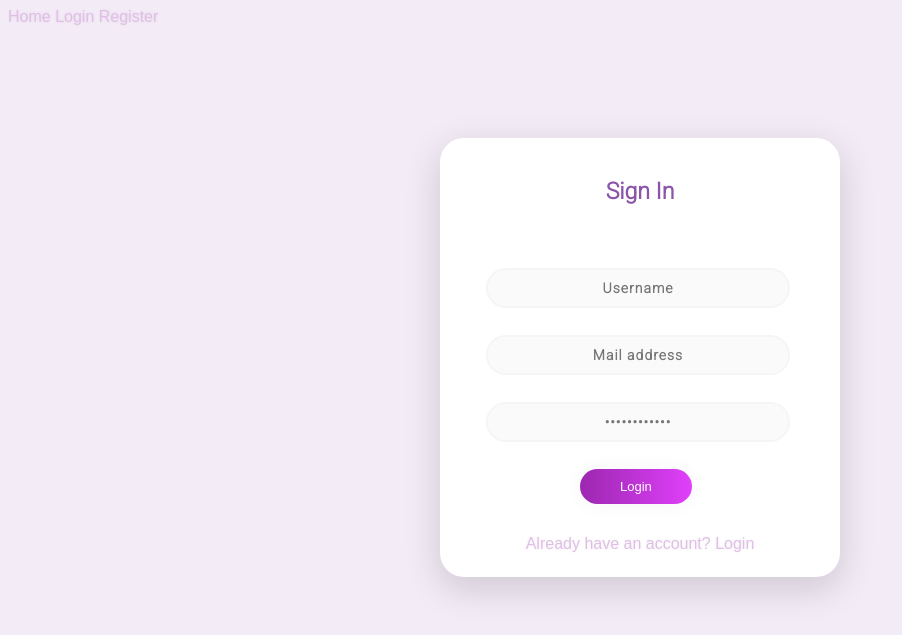
After one commit to Scaffus/Web-RestAPI, a Flask app: page /register in a window 1280 px wide. The commit adds this page. Shown: the top 635 px of the page, without its empty margins (0-902 px from the left). Run offline with Flask 2, Linux system fonts and the light colour scheme.

Commit message:
login/register system

```diff
--- a/App/app.py
+++ b/App/app.py
@@ -1,11 +1,40 @@
-from flask import Flask, render_template, request
-import pymongo
+from flask import Flask, render_template, request, flash, url_for, redirect
+from flask_login import login_manager, login_user, login_required, logout_user, current_user, LoginManager, UserMixin
+from werkzeug.security import generate_password_hash, check_password_hash
+from flask_sqlalchemy import SQLAlchemy
+from uuid import uuid4
 
 app = Flask(__name__)
-client = pymongo.MongoClient()
+db = SQLAlchemy(app)
 
-db = client['database']
+app.config['SQLALCHEMY_DATABASE_URI'] = 'sqlite:///database.db'
+app.config['SECRET_KEY'] = '9ca5bead08f09c4c4f70714gefg23807e9a25f60rfb969fd'
 
+login_manager = LoginManager()
+login_manager.login_view = 'login'
+login_manager.init_app(app)
+
+@login_manager.user_loader
+def load_user(mail):
+
+    return User.query.get(mail)
+
+class User(db.Model, UserMixin):
+    id       = db.Column(db.Integer, primary_key=True)
+    username = db.Column(db.String(80))
+    mail     = db.Column(db.String(120))
+    password = db.Column(db.String(80))
+
+    def is_active(self):
+        return True
+
+    def is_authenticated(self):
+        return self.authenticated
+
+    def is_anonymous(self):
+        return False
+
+# Homepage
 @app.route('/', methods=['GET', 'POST'])
 def index():
 
@@ -19,5 +48,74 @@ def index():
     return render_template('index.html', form=True)
 
 
+# Page de login
+@app.route('/login', methods=['GET', 'POST'])
+def login():
+
+    if request.method == 'POST':
+
+        mail     = request.form['mail']
+        password = request.form['password']
+
+        user = User.query.filter_by(mail=mail).first()
+
+        if user:
+            if check_password_hash(user.password, password):
+                flash('Vous avez été connecté avec succès!', category='success')
+                login_user(user, remember=True)
+
+                return redirect(url_for('index'))
+
+            else:
+                flash('Le mot de passe est incorrect.', category='error')
+        else:
+            flash('L\'addresse email n\'existe pas.')
+
+    return render_template('login.html', user=current_user)
+
+
+# Page de register
+@app.route('/register', methods=['GET', 'POST'])
+def register():
+
+    if request.method == 'POST':
+
+        username = request.form['username']
+        password = request.form['password']
+        mail     = request.form['mail']
+
+        user = User.query.filter_by(mail=mail).first()
+
+        if user:
+            flash('L\'addresse email existe déjà. {}'.format(user.username + ' ' + user.mail + ' ' + ' ' + user.password), category='error')
+            return redirect(url_for('register'))
+
+        elif len(username) < 3:
+            flash('Le pseudonyme doit contennir plus de 2 caractères.', category='error')
+            return redirect(url_for('register'))
+
+        elif len(password) < 8:
+            flash('Le mot de passe doit faire au moins 8 caractères.', category='error')
+            return redirect(url_for('register'))
+
+        elif len(mail) < 4:
+            flash('L\'addresse mail doit contennir plus de 3 caractères.', category='error')
+            return redirect(url_for('register'))
+
+        else:
+            newUser = User(username=username, mail=mail, password=generate_password_hash(password, method='sha256'))
+
+            db.session.add(newUser)
+            db.session.commit()
+
+            login_user(newUser, remember=True)
+
+            flash('Compte créé avec succès!', category='success')
+
+        return redirect(url_for('login'))
+
+    return render_template('register.html', user=current_user)
+
 if __name__ == '__main__':
     app.run(debug=True)
+    db.create_all()
--- /dev/null
+++ b/App/static/form.css
@@ -0,0 +1,88 @@
+@import url("https://fonts.googleapis.com/css2?family=Roboto:wght@300&display=swap");
+
+body {
+  background-color: #f3ebf6;
+  font-family: "Robot", sans-serif;
+}
+
+.main {
+  background-color: #ffffff;
+  width: 400px;
+  margin: 7rem auto;
+  border-radius: 1.5rem;
+  box-shadow: 0px 11px 35px 2px rgba(0, 0, 0, 0.14);
+}
+
+.sign {
+  padding-top: 40px;
+  color: #8c55aa;
+  font-family: "Roboto", sans-serif;
+  font-weight: bold;
+  font-size: 23px;
+}
+
+.mail,
+.username,
+.password {
+  width: 76%;
+  color: rgb(38, 50, 56);
+  font-weight: 700;
+  font-size: 14px;
+  letter-spacing: 1px;
+  background: rgba(136, 126, 126, 0.04);
+  padding: 10px 20px;
+  border: none;
+  border-radius: 20px;
+  outline: none;
+  box-sizing: border-box;
+  border: 2px solid rgba(0, 0, 0, 0.02);
+  margin-bottom: 50px;
+  margin-left: 46px;
+  text-align: center;
+  margin-bottom: 27px;
+  font-family: "Roboto", sans-serif;
+}
+
+form.login_form {
+  padding-top: 40px;
+}
+
+.mail:focus,
+.password:focus {
+  border: 2px solid rgba(0, 0, 0, 0.18) !important;
+}
+
+.submit {
+  cursor: pointer;
+  border-radius: 5em;
+  color: #fff;
+  background: linear-gradient(to right, #9c27b0, #e040fb);
+  border: 0;
+  padding-left: 40px;
+  padding-right: 40px;
+  padding-bottom: 10px;
+  padding-top: 10px;
+  font-family: "Ubuntu", sans-serif;
+  margin-left: 35%;
+  font-size: 13px;
+  box-shadow: 0 0 20px 1px rgba(0, 0, 0, 0.04);
+}
+
+.already_account {
+  text-shadow: 0px 0px 3px rgba(117, 117, 117, 0.12);
+  color: #e1bee7;
+  padding-top: 15px;
+  padding-bottom: 1.5rem;
+}
+
+a {
+  text-shadow: 0px 0px 3px rgba(117, 117, 117, 0.12);
+  color: #e1bee7;
+  text-decoration: none;
+}
+
+@media (max-width: 600px) {
+  .main {
+    border-radius: 0px;
+  }
+}
--- /dev/null
+++ b/App/static/style.css
@@ -0,0 +1,5 @@
+@import url("https://fonts.googleapis.com/css2?family=Roboto:wght@300&display=swap");
+
+body {
+    font-family: 'Roboto', sans-serif;
+}
--- a/App/templates/base.html
+++ b/App/templates/base.html
@@ -10,8 +10,44 @@
 </head>
 <body>
 
+    <a href="/">Home</a>
+    <a href="/login">Login</a>
+    <a href="/register">Register</a>
+
     {% block main %}
+
     {% endblock %}
+
+
+    <!-- Pour afficher les messages flashs -->
+    {% with flashs = get_flashed_messages(with_categories=true) %}
+
+        {% if flashs %}
+
+            {% for category, flash in flashs %}
+
+                {% if category == 'error' %}
+
+                        {{ flash }}
+                        <button type="button" aria-label="Fermer"></button>
+
+                    {% elif category == 'success' %}
+
+                        {{ flash }}
+                        <button type="button" aria-label="Fermer"></button>
+
+                    {% else %}
+
+                        {{ flash }}
+                        <button type="button" aria-label="Fermer"></button>
+
+                {% endif %}
+
+            {% endfor %}
+
+        {% endif %}
+
+    {% endwith %}
 
 </body>
 </html>
--- /dev/null
+++ b/App/templates/register.html
@@ -0,0 +1,25 @@
+{% extends 'base.html' %}
+
+{% block head %}
+<title>Sign Up</title>
+<link rel="stylesheet" href="static/form.css">
+{% endblock %}
+
+{% block main %}
+<div class="main">
+    <p class="sign" align="center">Sign In</p>
+
+    <form action="/register" method="POST" class="login_form">
+
+        <input type="text" name="username" class="username" id="username" placeholder="Username">
+        <input type="mail" name="mail" class="mail" id="mail" placeholder="Mail address">
+        <input type="password" name="password" class="password" id="password" placeholder="••••••••••••">
+
+        <input type="submit" class="submit" id="submit" value="Login">
+
+    </form>
+
+    <p class="already_account" align="center">Already have an account? <a href="/login">Login</a></p>
+</div>
+
+{% endblock %}
```
Also changed, not shown: App/templates/index.html (+4 -16 lines), App/templates/login.html (added, +25 -0 lines), App/database.db (added).
